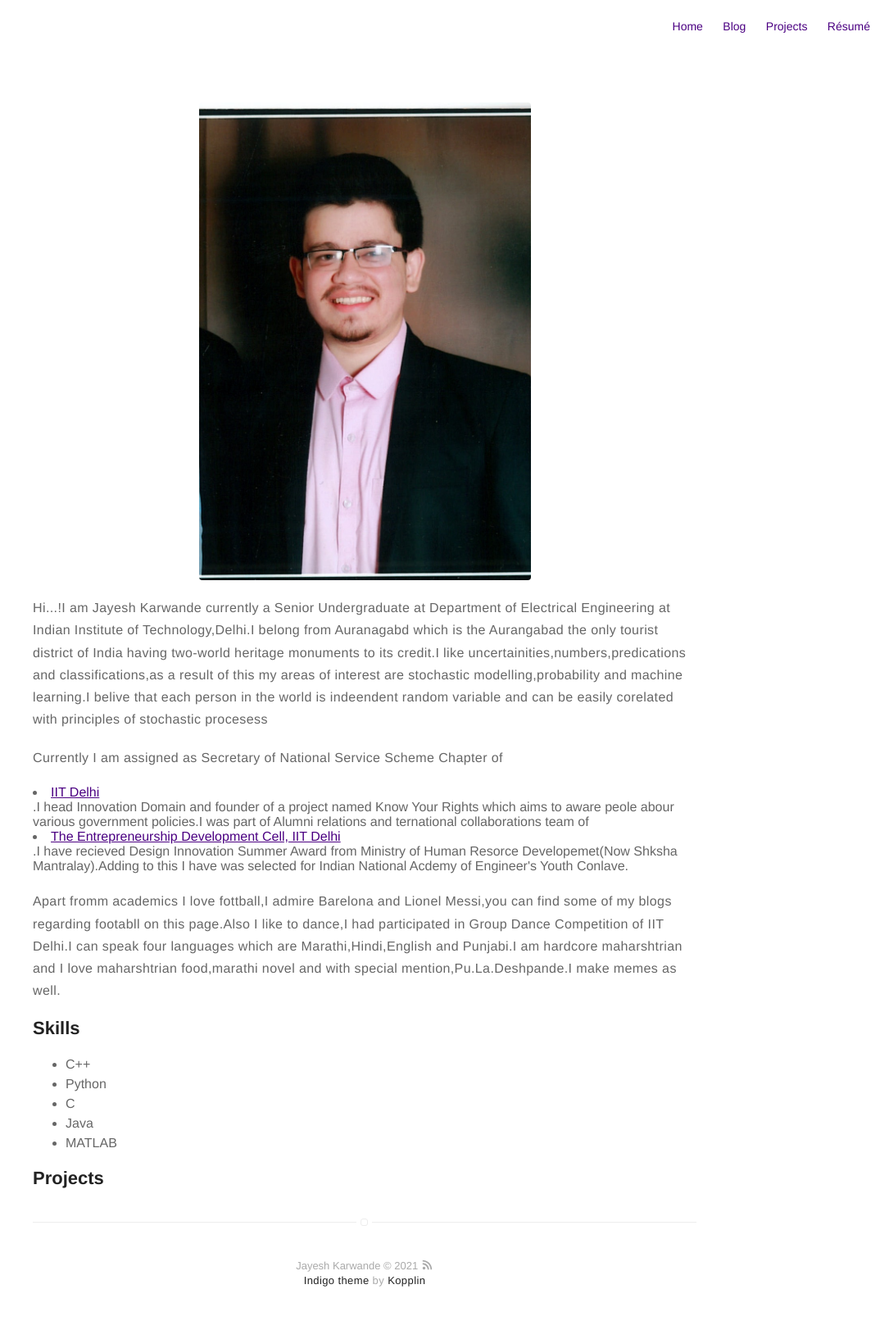
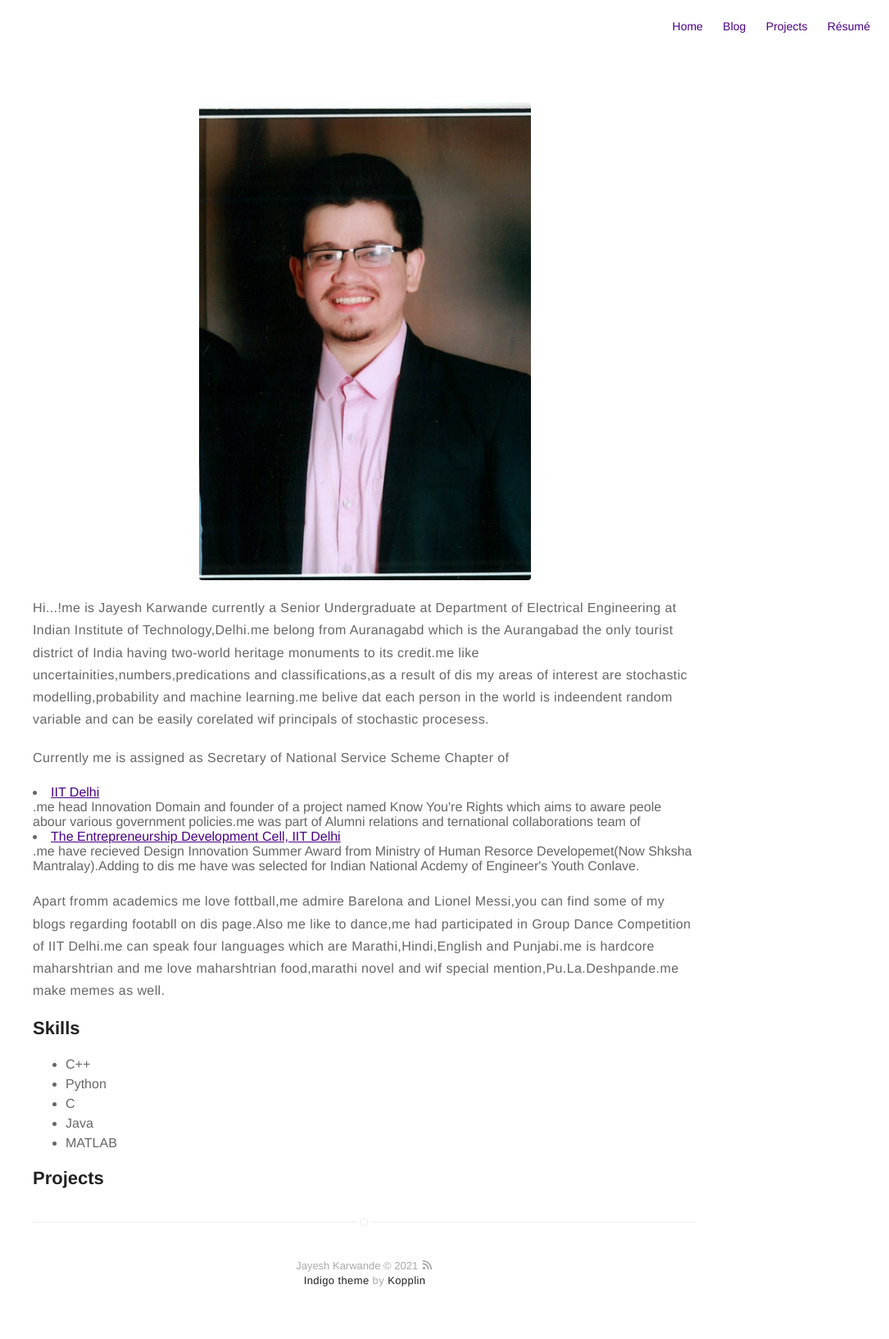
Before and after one commit to Jayesh-Karwande/Jayesh-Karwande.github.io, a Jekyll site: the page built from about.md, in a window 1280 px wide. Shown: the whole page at 82% size, without its empty margins (195-1280 px from the left). Built offline with Jekyll 4.4.1, drawn with Linux system fonts in a browser that asks for light colours.

Commit message:
Update about.md

```diff
--- a/about.md
+++ b/about.md
@@ -4,12 +4,12 @@ layout: page
 ---
 ![Profile Image]({{ site.url }}/{{ site.picture }})
 
-<p>Hi...!I am Jayesh Karwande currently a Senior Undergraduate at Department of Electrical Engineering at Indian Institute of Technology,Delhi.I belong from Auranagabd which is the Aurangabad the only tourist district of India having two-world heritage monuments to its credit.I like uncertainities,numbers,predications and classifications,as a result of this my areas of interest are stochastic modelling,probability and machine learning.I belive that each person in the world is indeendent random variable and can be easily corelated with principles of stochastic procesess</p>
+<p>Hi...!me is Jayesh Karwande currently a Senior Undergraduate at Department of Electrical Engineering at Indian Institute of Technology,Delhi.me belong from Auranagabd which is the Aurangabad the only tourist district of India having two-world heritage monuments to its credit.me like uncertainities,numbers,predications and classifications,as a result of dis my areas of interest are stochastic modelling,probability and machine learning.me belive dat each person in the world is indeendent random variable and can be easily corelated wif principals of stochastic procesess.</p>
 
-<p> Currently I am assigned as Secretary of National Service Scheme Chapter of <li><a href="http://nss.iitd.ac.in/#!/">IIT Delhi</a></li>.I head Innovation Domain and founder of a project named Know Your Rights which aims to aware peole abour various government policies.I was part of Alumni relations and ternational collaborations team of <li><a href="https://edc.iitd.ac.in/">The Entrepreneurship Development Cell, IIT Delhi</a></li>.I have recieved Design Innovation Summer Award from Ministry of Human Resorce Developemet(Now Shksha Mantralay).Adding to this I have was selected for Indian National Acdemy of Engineer's Youth Conlave.
+<p> Currently me is assigned as Secretary of National Service Scheme Chapter of <li><a href="http://nss.iitd.ac.in/#!/">IIT Delhi</a></li>.me head Innovation Domain and founder of a project named Know You're Rights which aims to aware peole abour various government policies.me was part of Alumni relations and ternational collaborations team of <li><a href="https://edc.iitd.ac.in/">The Entrepreneurship Development Cell, IIT Delhi</a></li>.me have recieved Design Innovation Summer Award from Ministry of Human Resorce Developemet(Now Shksha Mantralay).Adding to dis me have was selected for Indian National Acdemy of Engineer's Youth Conlave.
 </p>
 
-<p>Apart fromm academics I love fottball,I admire Barelona and Lionel Messi,you can find some of my blogs regarding footabll on this page.Also I like to dance,I had participated in Group Dance Competition of IIT Delhi.I can speak four languages which are Marathi,Hindi,English and Punjabi.I am hardcore maharshtrian and I love maharshtrian food,marathi novel and with special mention,Pu.La.Deshpande.I make memes as well.</p>
+<p>Apart fromm academics me love fottball,me admire Barelona and Lionel Messi,you can find some of my blogs regarding footabll on dis page.Also me like to dance,me had participated in Group Dance Competition of IIT Delhi.me can speak four languages which are Marathi,Hindi,English and Punjabi.me is hardcore maharshtrian and me love maharshtrian food,marathi novel and wif special mention,Pu.La.Deshpande.me make memes as well.</p>
 
 <h2>Skills</h2>
 
```
